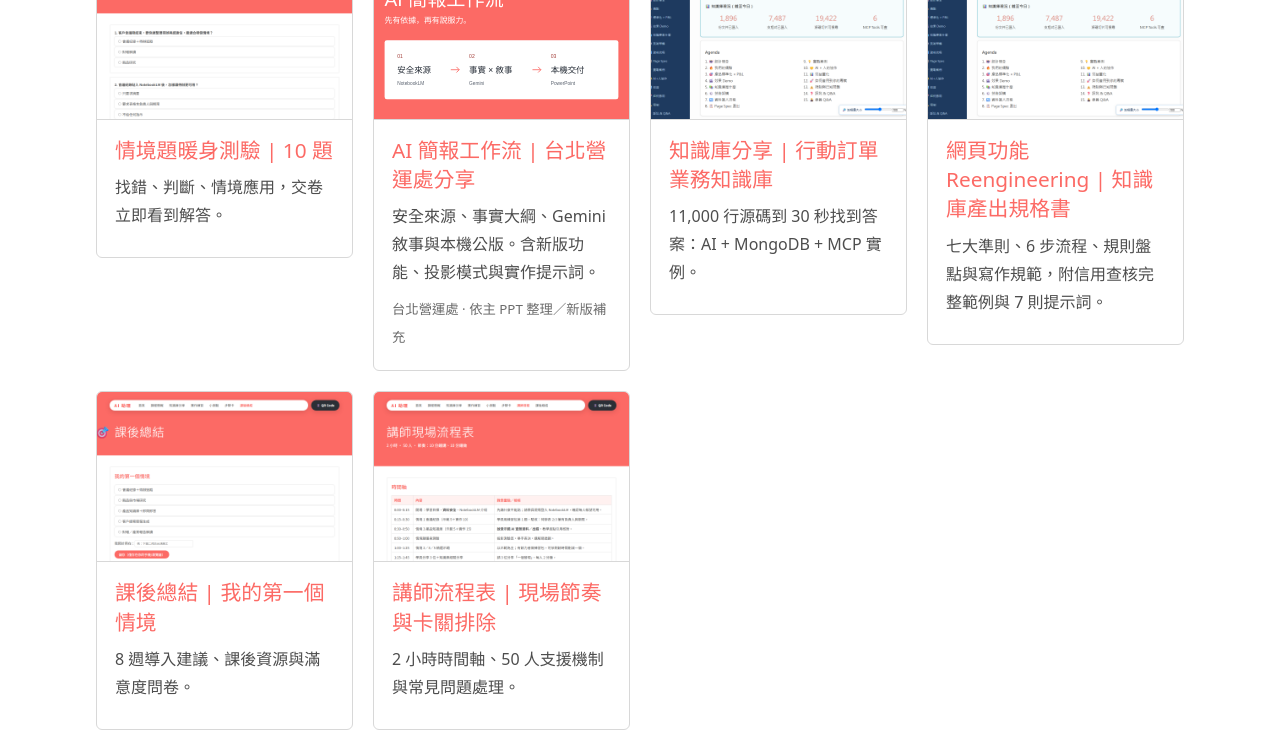
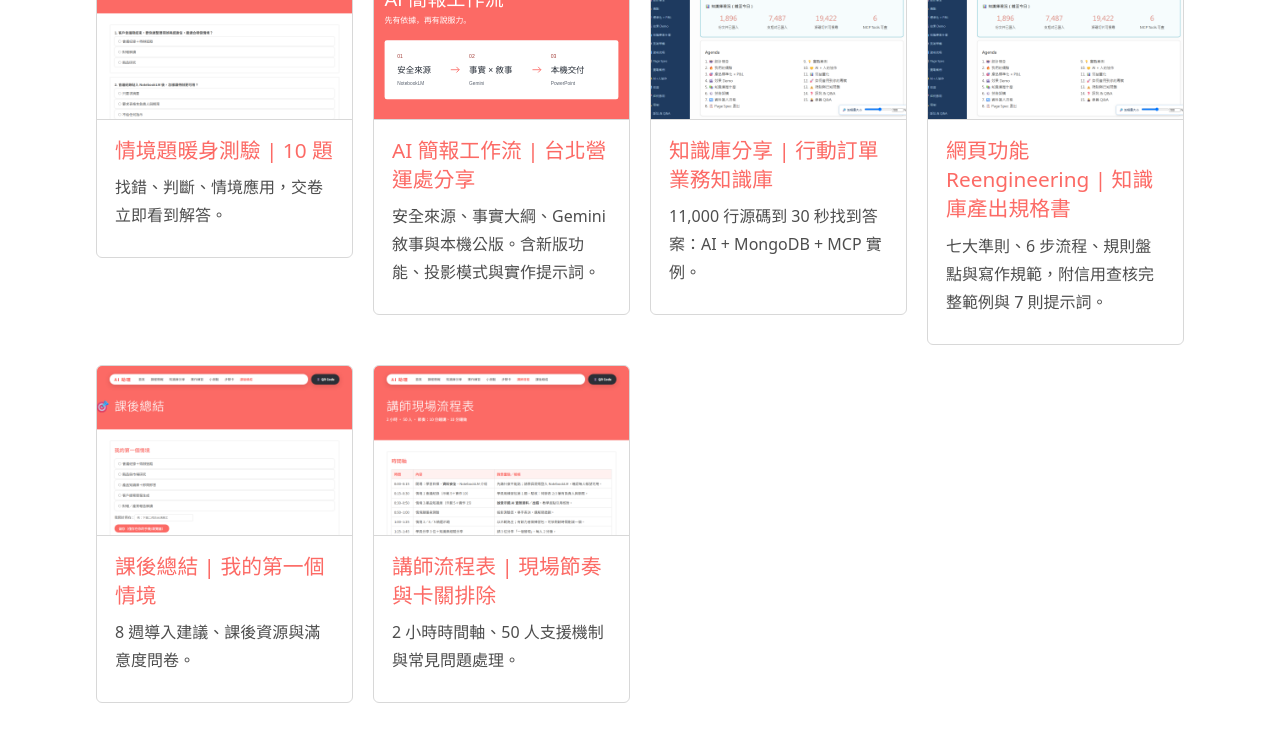
Before and after one commit to FrankHuang0/nextbss, a plain HTML site: page index.html in a window 1280 px wide. Shown: the part 966-1706 px from the top of the page. Drawn offline with Linux system fonts and the light colour scheme.

Commit message:
chore: 移除簡報工作流卡片底部台北營運處標示
Co-authored-by: Copilot App <223556219+Copilot@users.noreply.github.com>

```diff
--- a/index.html
+++ b/index.html
@@ -10,7 +10,7 @@
 <a class="card" data-c="簡報" href="notebooklm-ai-training.html"><div class="th" style="background-image:url(assets/thumb-notebooklm-ai-training.png)"></div><div class="bd"><h3>NotebookLM 業務助理 | 5 大業務情境實戰</h3><p>5 大業務情境：會議紀錄、競品研究、產品知識庫、提案簡報、財報解讀。</p></div></a>
 <a class="card" data-c="練習" href="practice.html"><div class="th" style="background-image:url(assets/thumb-practice.png)"></div><div class="bd"><h3>實作練習包 | 範例資料與提示詞</h3><p>5 情境虛構範例＋提示詞＋完成標準，一鍵複製直接練習。</p></div></a>
 <a class="card" data-c="練習" href="quiz.html"><div class="th" style="background-image:url(assets/thumb-quiz.png)"></div><div class="bd"><h3>情境題暖身測驗 | 10 題</h3><p>找錯、判斷、情境應用，交卷立即看到解答。</p></div></a>
-<a class="card" data-c="簡報" href="ai-presentation-workflow.html"><div class="th" style="background-image:url(assets/thumb-ai-workflow.svg)"></div><div class="bd"><h3>AI 簡報工作流 | 台北營運處分享</h3><p>安全來源、事實大綱、Gemini 敘事與本機公版。含新版功能、投影模式與實作提示詞。</p><small>台北營運處 · 依主 PPT 整理／新版補充</small></div></a>
+<a class="card" data-c="簡報" href="ai-presentation-workflow.html"><div class="th" style="background-image:url(assets/thumb-ai-workflow.svg)"></div><div class="bd"><h3>AI 簡報工作流 | 台北營運處分享</h3><p>安全來源、事實大綱、Gemini 敘事與本機公版。含新版功能、投影模式與實作提示詞。</p></div></a>
 <a class="card" data-c="簡報" href="mobile-order-kb.html"><div class="th" style="background-image:url(assets/thumb-mobile-order-kb.png)"></div><div class="bd"><h3>知識庫分享 | 行動訂單業務知識庫</h3><p>11,000 行源碼到 30 秒找到答案：AI + MongoDB + MCP 實例。</p></div></a>
 <a class="card" data-c="工具" href="page-spec-reengineering.html"><div class="th" style="background-image:url(assets/thumb-mobile-order-kb.png)"></div><div class="bd"><h3>網頁功能 Reengineering | 知識庫產出規格書</h3><p>七大準則、6 步流程、規則盤點與寫作規範，附信用查核完整範例與 7 則提示詞。</p></div></a>
 <a class="card" data-c="工具" href="wrapup.html"><div class="th" style="background-image:url(assets/thumb-wrapup.png)"></div><div class="bd"><h3>課後總結 | 我的第一個情境</h3><p>8 週導入建議、課後資源與滿意度問卷。</p></div></a>
```
